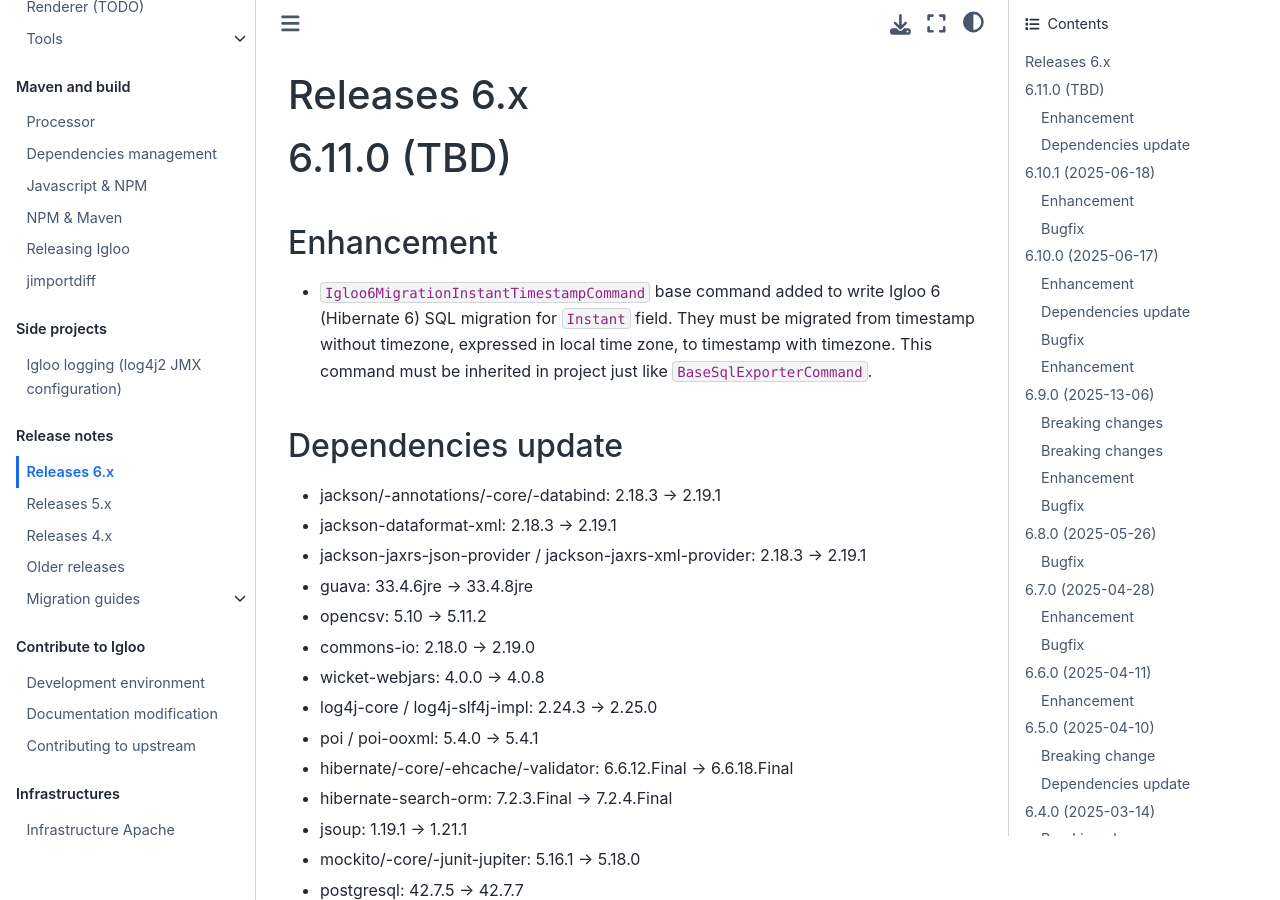
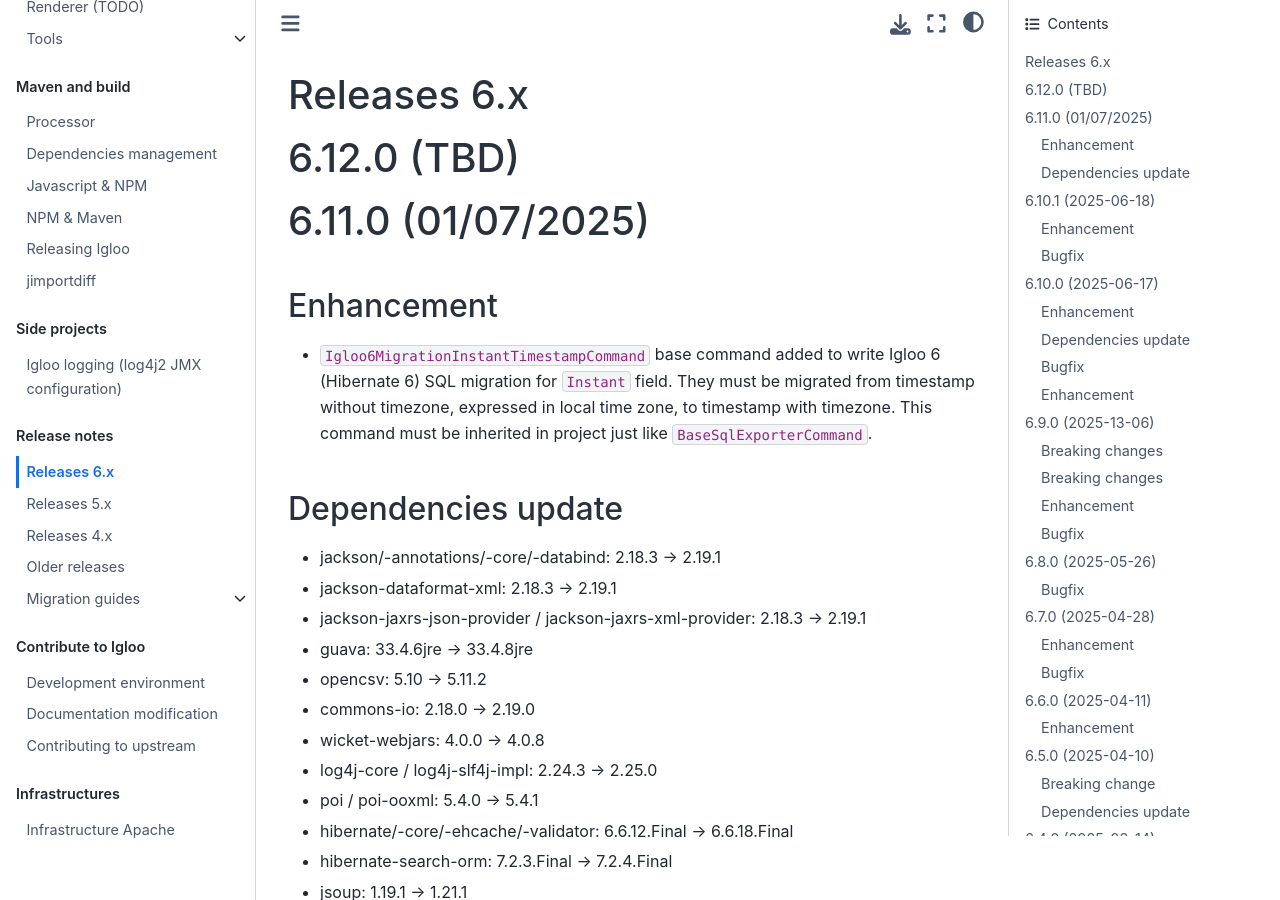
Before and after one commit to igloo-project/igloo-doc, a Sphinx documentation site: the page built from source/release-notes/releases-6.x.md, in a window 1280 px wide and 900 px high. Built offline with Sphinx 7.4.7 and the Sphinx Book theme 1.1.4, drawn with Linux system fonts in a browser that asks for light colours.

Commit message:
changelog 6.11.0

```diff
--- a/source/release-notes/releases-6.x.md
+++ b/source/release-notes/releases-6.x.md
@@ -1,6 +1,8 @@
 # Releases 6.x
 
-# 6.11.0 (TBD)
+# 6.12.0 (TBD)
+
+# 6.11.0 (01/07/2025)
 
 ## Enhancement
 
```
